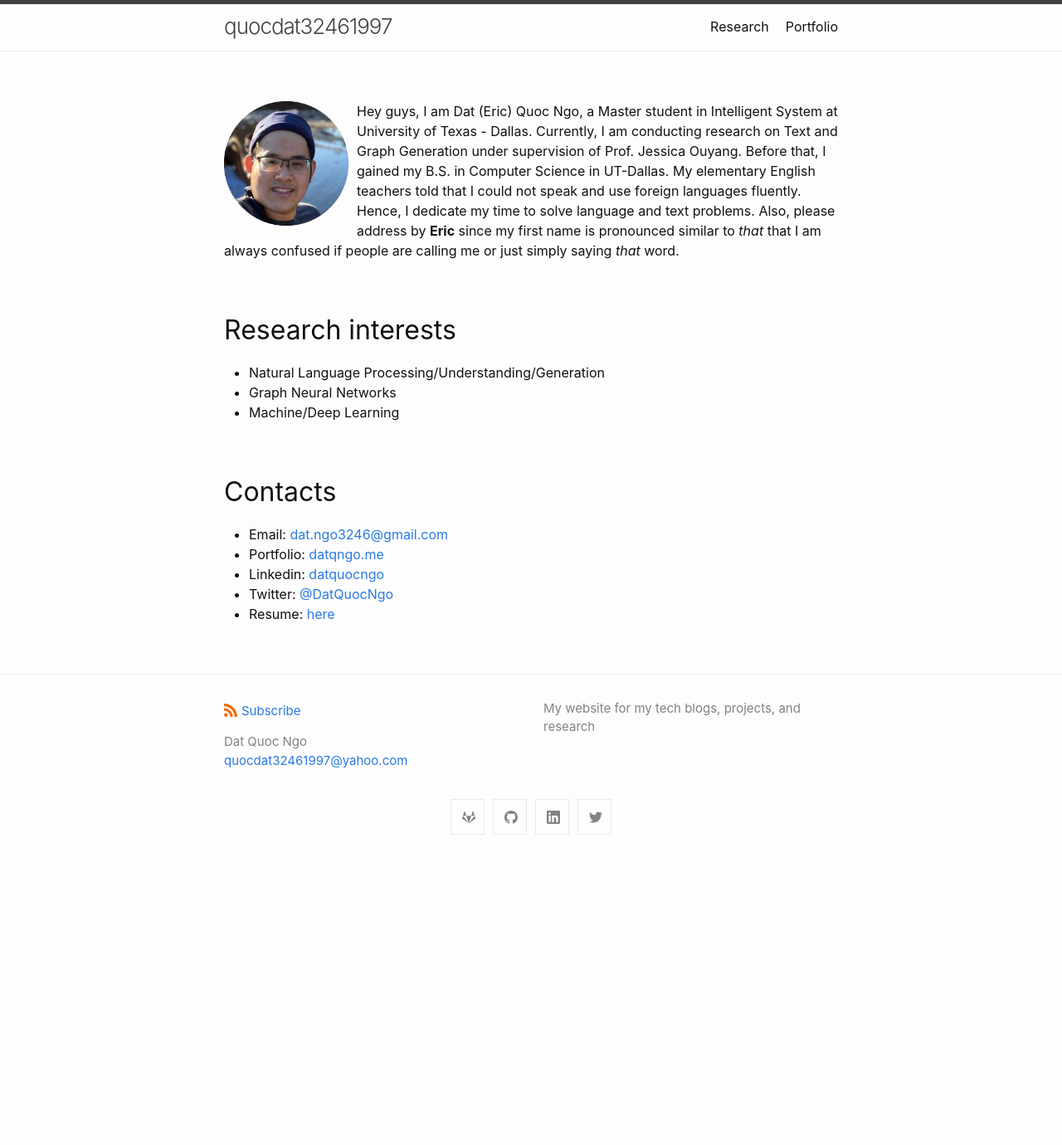
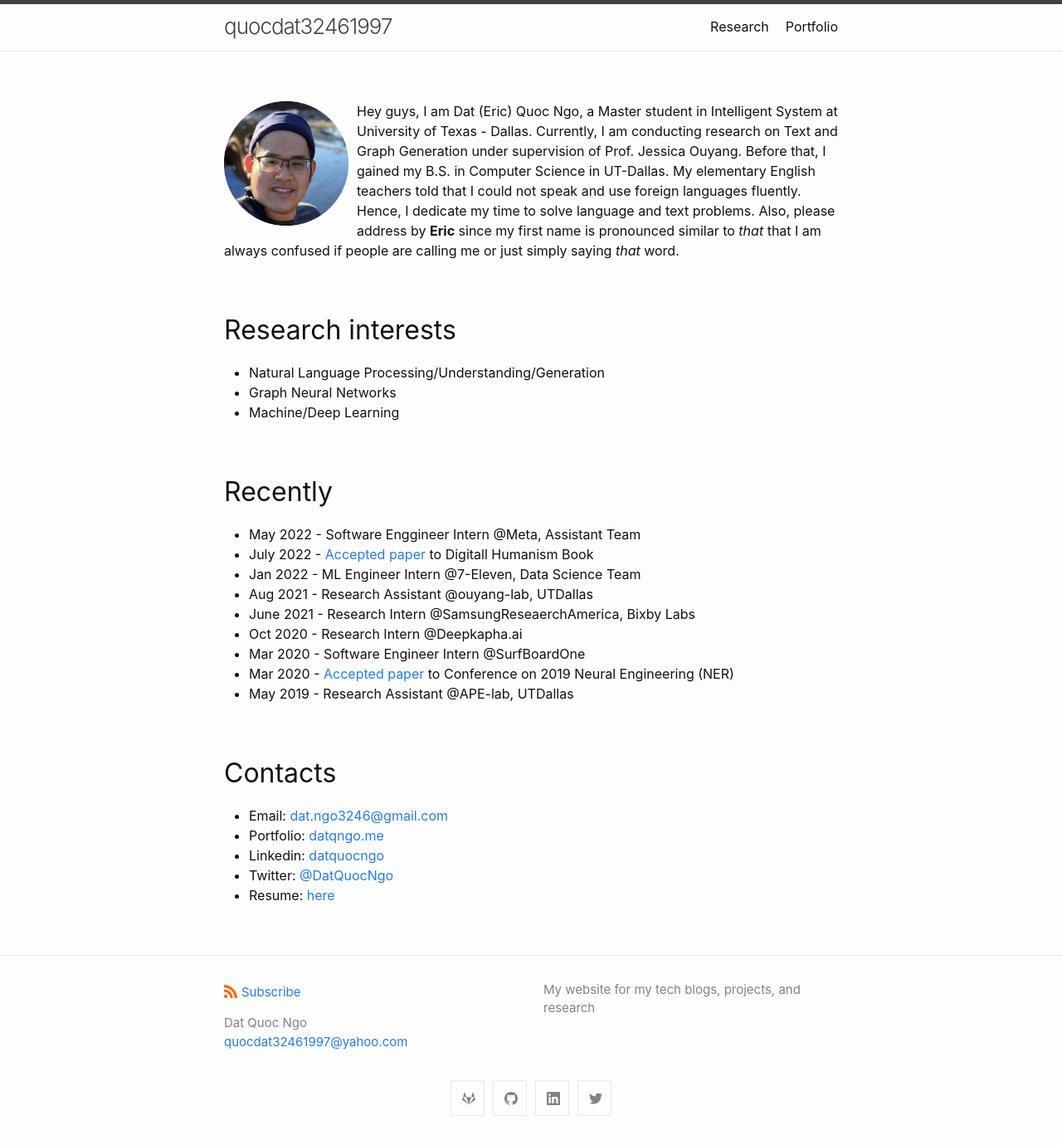
Before and after one commit to quocdat32461997/quocdat32461997.github.io, a Jekyll site: the page built from index.md, in a window 1280 px wide. Shown: the whole page at 83% size. Built offline with Jekyll 4.4.1, drawn with Linux system fonts in a browser that asks for light colours; before the commit the page ends 1041 px from its top, so only the background shows below that.

Commit message:
Update and rename about.md to index.md

```diff
--- a/about.md
+++ b/index.md
@@ -17,6 +17,17 @@ if people are calling me or just simply saying *that* word.
 * Graph Neural Networks
 * Machine/Deep Learning
 
+## Recently
+* May 2022  - Software Enggineer Intern @Meta, Assistant Team
+* July 2022 - [Accepted paper](https://link.springer.com/chapter/10.1007/978-3-030-97054-3_6) to Digitall Humanism Book
+* Jan 2022  - ML Engineer Intern @7-Eleven, Data Science Team
+* Aug 2021  - Research Assistant @ouyang-lab, UTDallas
+* June 2021 - Research Intern @SamsungReseaerchAmerica, Bixby Labs
+* Oct 2020  - Research Intern @Deepkapha.ai
+* Mar 2020  - Software Engineer Intern @SurfBoardOne
+* Mar 2020  - [Accepted paper](https://ieeexplore.ieee.org/document/8717078) to Conference on 2019 Neural Engineering (NER)
+* May 2019  - Research Assistant @APE-lab, UTDallas
+
 ## Contacts
 * Email: [dat.ngo3246@gmail.com](mailto:dat.ngo3246@gmail.com)
 * Portfolio: [datqngo.me](datqngo.me)
```
Also changed, not shown: other parts of index.md (+1 -1 lines).
